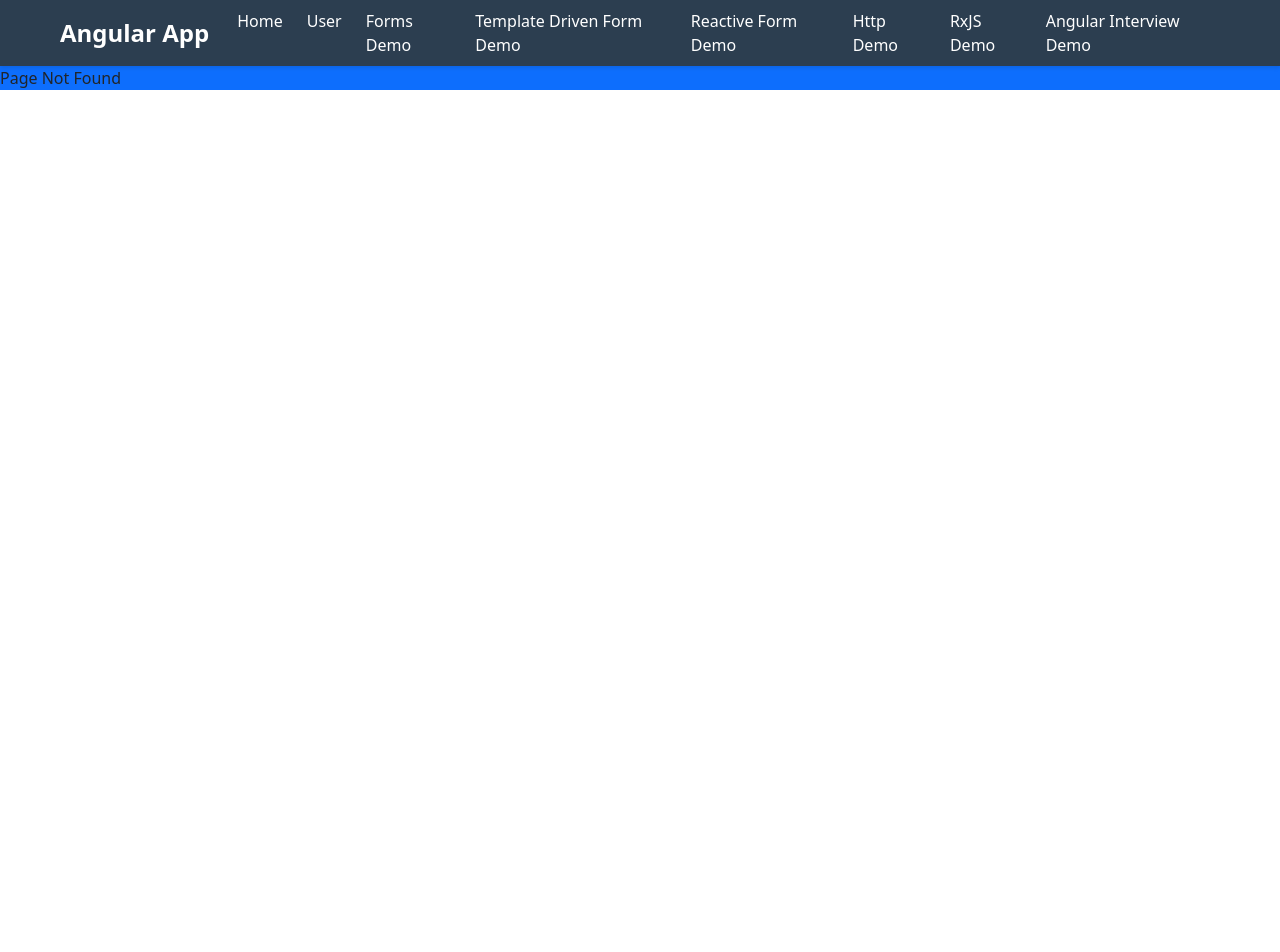
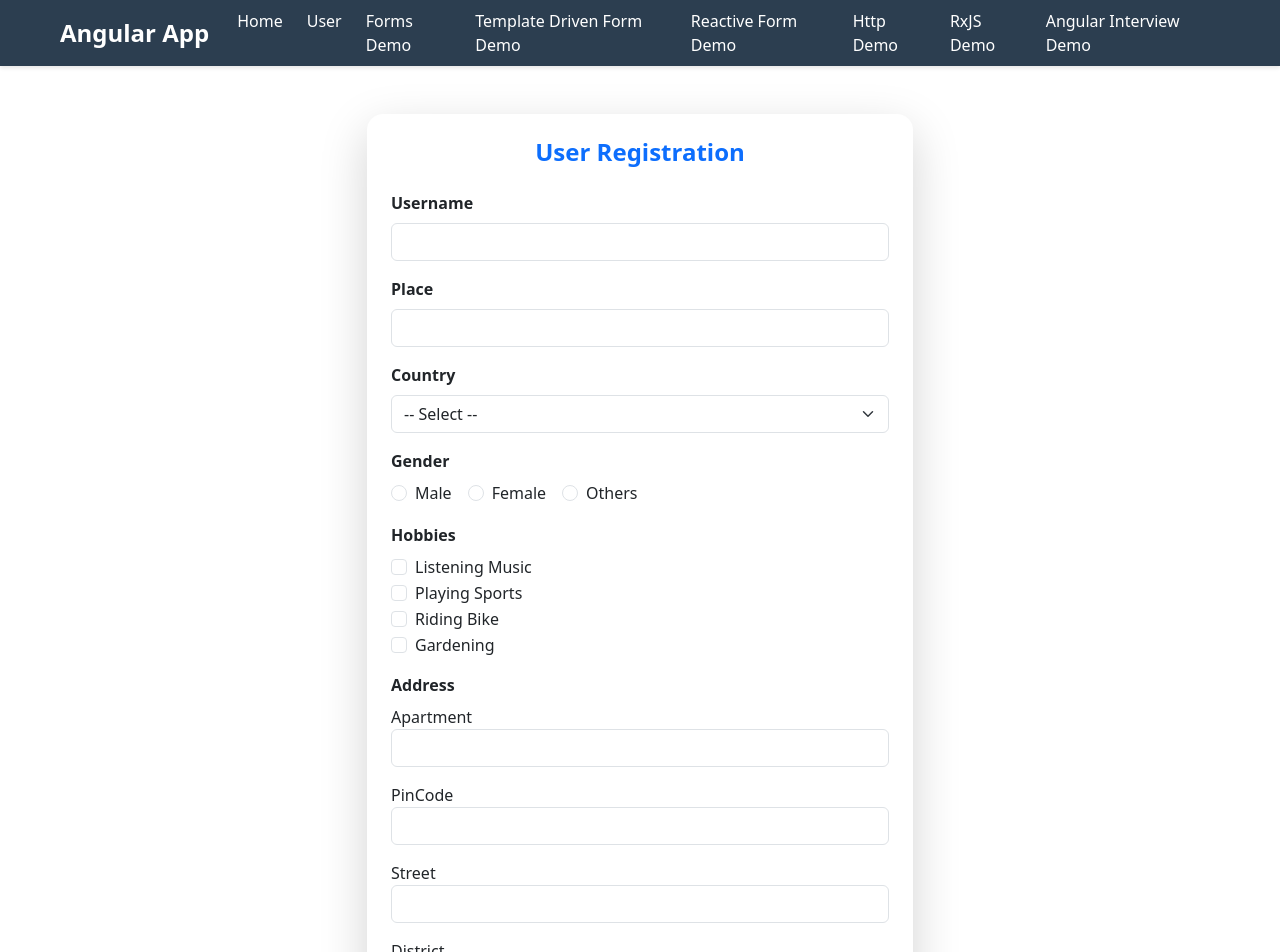
Before and after one commit to ashishsamuel/angular-project-learning5, an Angular app: page /forms-interview in a window 1280 px wide. Before the commit this address had no page. Shown: the top 952 px of the page. Before the commit the page ends 800 px from the top, so only its background shows below. Built offline with nearby package versions, Linux system fonts and the light colour scheme.

Commit message:
template driven forms changes

```diff
--- a/src/app/app.routes.ts
+++ b/src/app/app.routes.ts
@@ -16,6 +16,7 @@ import { UserDetailsComponent } from './user-details/user-details.component';
 import { authGuard } from './auth.guard';
 import { childGuard } from './child.guard';
 import { unsaveGuard } from './unsave.guard';
+import { FormsDemoInterviewComponent } from './forms-demo-interview/forms-demo-interview.component';
 
 export const routes: Routes = [
   // for redirect route it will change the route path from localhost:4200/ to localhost:4200/home
@@ -74,6 +75,7 @@ export const routes: Routes = [
   { path: 'rxjs-operator-demo', component: RxjsOperatorDemoComponent},
   { path: 'subjects', component: SubjectsComponent},
   { path: 'angular-forms-interview', component: FormsInterviewComponent},
+  { path : 'forms-interview', component: FormsDemoInterviewComponent},
   // wild route
   { path: '**', component: FournotfourComponent}
 ];
--- /dev/null
+++ b/src/app/forms-demo-interview/forms-demo-interview.component.html
@@ -0,0 +1,234 @@
+<div class="container mt-5">
+  <div class="row justify-content-center">
+    <div class="col-md-6">
+      <div class="card shadow-lg border-0 rounded-4">
+        <div class="card-body p-4">
+          <h4 class="text-center mb-4 text-primary fw-bold">
+            User Registration
+          </h4>
+
+          <form (ngSubmit)="fetchUserValue(userForm)" #userForm="ngForm">
+            <!-- Username -->
+            <div class="mb-3">
+              <label for="username" class="form-label fw-semibold"
+                >Username</label
+              >
+              <input
+                type="text"
+                class="form-control"
+                name="uname"
+                id="username"
+                ngModel
+                required
+                #uname="ngModel"
+              />
+              <div class="mt-2" *ngIf="uname.touched && uname.invalid">
+                <small style="color: red" *ngIf="uname.errors['required']"
+                  >Username is Required</small
+                >
+              </div>
+            </div>
+
+            <!-- Place -->
+            <div class="mb-3">
+              <label for="place" class="form-label fw-semibold">Place</label>
+              <input
+                type="text"
+                class="form-control"
+                name="place"
+                id="place"
+                ngModel
+                required
+              />
+            </div>
+
+            <!-- Country -->
+            <div class="mb-3">
+              <label for="country" class="form-label fw-semibold"
+                >Country</label
+              >
+              <select class="form-select" name="country" id="country" ngModel>
+                <option value="">-- Select --</option>
+                <option value="india">India</option>
+                <option value="germany">Germany</option>
+                <option value="uk">UK</option>
+                <option value="america">America</option>
+              </select>
+            </div>
+
+            <!-- Gender -->
+            <div class="mb-3">
+              <label class="form-label fw-semibold d-block">Gender</label>
+
+              <div class="form-check form-check-inline">
+                <input
+                  class="form-check-input"
+                  type="radio"
+                  value="male"
+                  name="gender"
+                  id="genderMale"
+                  ngModel
+                />
+                <label class="form-check-label" for="genderMale">Male</label>
+              </div>
+
+              <div class="form-check form-check-inline">
+                <input
+                  class="form-check-input"
+                  type="radio"
+                  value="female"
+                  name="gender"
+                  id="genderFemale"
+                  ngModel
+                />
+                <label class="form-check-label" for="genderFemale"
+                  >Female</label
+                >
+              </div>
+
+              <div class="form-check form-check-inline">
+                <input
+                  class="form-check-input"
+                  type="radio"
+                  value="others"
+                  name="gender"
+                  id="genderOthers"
+                  ngModel
+                />
+                <label class="form-check-label" for="genderOthers"
+                  >Others</label
+                >
+              </div>
+            </div>
+
+            <!-- Hobbies -->
+            <div class="mb-3">
+              <label class="form-label fw-semibold d-block">Hobbies</label>
+
+              <div class="form-check">
+                <input
+                  class="form-check-input"
+                  type="checkbox"
+                  name="hobbies"
+                  value="Listening Music"
+                  id="hobbyMusic"
+                  (change)="onHobbyChange($event)"
+                />
+                <label class="form-check-label" for="hobbyMusic">
+                  Listening Music
+                </label>
+              </div>
+
+              <div class="form-check">
+                <input
+                  class="form-check-input"
+                  type="checkbox"
+                  name="hobbies"
+                  value="Playing Sports"
+                  id="hobbySports"
+                  (change)="onHobbyChange($event)"
+                />
+                <label class="form-check-label" for="hobbySports">
+                  Playing Sports
+                </label>
+              </div>
+
+              <div class="form-check">
+                <input
+                  class="form-check-input"
+                  type="checkbox"
+                  name="hobbies"
+                  value="Riding Bike"
+                  id="hobbyBike"
+                  (change)="onHobbyChange($event)"
+                />
+                <label class="form-check-label" for="hobbyBike">
+                  Riding Bike
+                </label>
+              </div>
+
+              <div class="form-check">
+                <input
+                  class="form-check-input"
+                  type="checkbox"
+                  name="hobbies"
+                  value="Gardening"
+                  id="hobbyGarden"
+                  (change)="onHobbyChange($event)"
+                />
+                <label class="form-check-label" for="hobbyGarden">
+                  Gardening
+                </label>
+              </div>
+            </div>
+
+            <div ngModelGroup="address" class="mb-3">
+              <label for="address" class="form-label fw-semibold"
+                >Address</label
+              >
+              <div class="mb-3">
+                <label for="apartment">Apartment</label>
+                <input
+                  type="text"
+                  class="form-control"
+                  name="apartment"
+                  id="apartment"
+                  ngModel
+                  required
+                  #apartment="ngModel"
+                />
+              </div>
+              <div class="mb-3">
+                <label for="pincode">PinCode</label>
+                <input
+                  type="text"
+                  class="form-control"
+                  name="pincode"
+                  id="pincode"
+                  ngModel
+                  required
+                  #pincode="ngModel"
+                />
+              </div>
+              <div class="mb-3">
+                <label for="apartment">Street</label>
+                <input
+                  type="text"
+                  class="form-control"
+                  name="street"
+                  id="street"
+                  ngModel
+                  required
+                  #street="ngModel"
+                />
+              </div>
+              <div class="mb-3">
+                <label for="district">District</label>
+                <input
+                  type="text"
+                  class="form-control"
+                  name="district"
+                  id="district"
+                  ngModel
+                  required
+                  #district="ngModel"
+                />
+              </div>
+            </div>
+
+            <!-- Submit Button -->
+            <div class="d-grid">
+              <button
+                type="submit"
+                class="btn btn-primary fw-semibold"
+                [disabled]="userForm.invalid"
+              >
+                Submit
+              </button>
+            </div>
+          </form>
+        </div>
+      </div>
+    </div>
+  </div>
+</div>
--- /dev/null
+++ b/src/app/forms-demo-interview/forms-demo-interview.component.ts
@@ -0,0 +1,51 @@
+import { CommonModule } from '@angular/common';
+import { Component } from '@angular/core';
+import { FormsModule, NgForm } from '@angular/forms';
+
+@Component({
+  selector: 'app-forms-demo-interview',
+  standalone: true,
+  imports: [FormsModule, CommonModule],
+  templateUrl: './forms-demo-interview.component.html',
+  styleUrl: './forms-demo-interview.component.scss'
+})
+export class FormsDemoInterviewComponent {
+
+    hobbiesList: string[]=[];
+
+
+  fetchUserValue(userform: NgForm) {
+    console.log("userform in template driven form before setting hobbies list",userform.value);
+
+    const userForm = {
+      ...userform.value,
+      hobbies:this.hobbiesList
+    }
+    console.log("userform in template driven form after setting hobbies list",userForm);
+
+    console.log("address fields inside the userForm", userform.controls['address'].get('street').value);
+
+
+
+  }
+
+  onHobbyChange(event:any){
+    console.log("event target value",event.target.value);
+    console.log("event",event);
+
+
+    if(event.target.checked){
+      this.hobbiesList.push(event.target.value);
+    } else {
+      const index = this.hobbiesList.indexOf(event.target.value);
+      if(index>-1){
+        this.hobbiesList.splice(index,1);
+      }
+    }
+
+    console.log("final hobbieslist array", this.hobbiesList);
+
+
+  }
+
+}
```
Also changed, not shown: src/app/forms-demo-interview/forms-demo-interview.component.scss (added), 1 other file (tests, documents, lock files or other folders).
